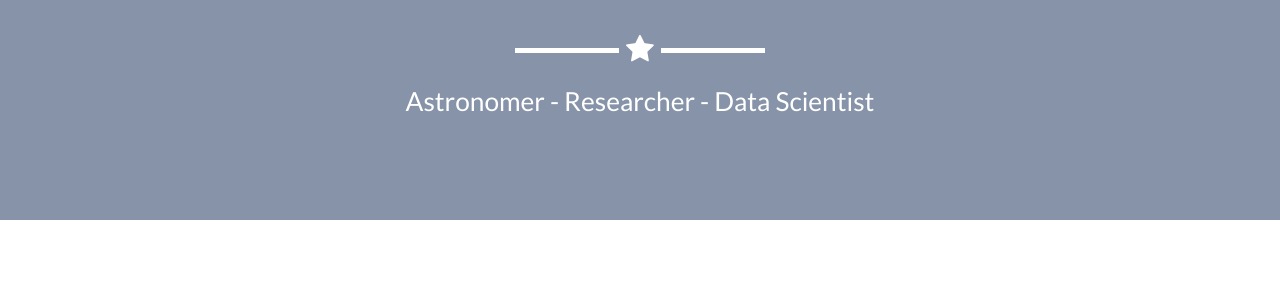
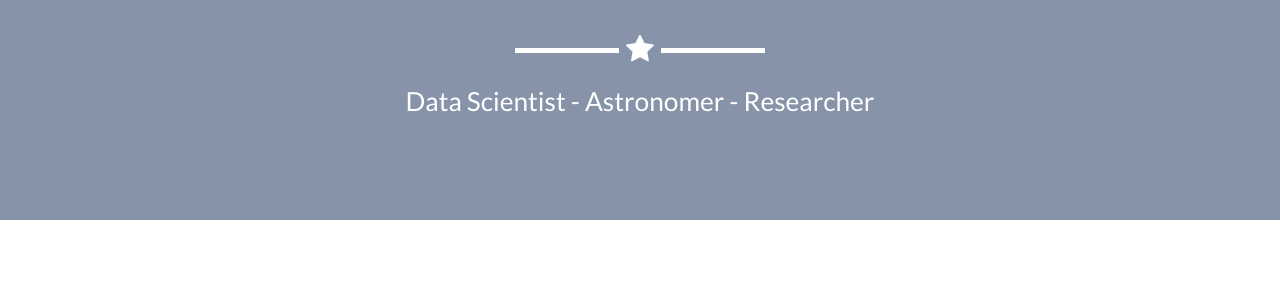
Before and after one commit to hmlewis-astro/hmlewis-astro.github.io, a Jekyll site: the page built from _posts/2020-11-10-project-1.markdown, in a window 1280 px wide and 900 px high, scrolled down 394 px. Shown: the part 175-456 px from the top of the window. Built offline with Jekyll 4.4.1, drawn with Linux system fonts in a browser that asks for light colours.

```diff
--- a/_config.yml
+++ b/_config.yml
@@ -4,7 +4,7 @@ email: hanlewis528@gmail.com
 url: https://hmlewis-astro.github.io/
 description: "Personal website of Hannah M. Lewis, PhD."
 keywords: "hannah, lewis, astronomy, astronomer, astrophysics, researcher, data science, data scientist, metis, university of virginia, virginia, uva"
-skills: "Astronomer - Researcher - Data Scientist"
+skills: "Data Scientist - Astronomer - Researcher"
 meta_author: Lewis Hannah
 
 # Google webmaster tools
```
